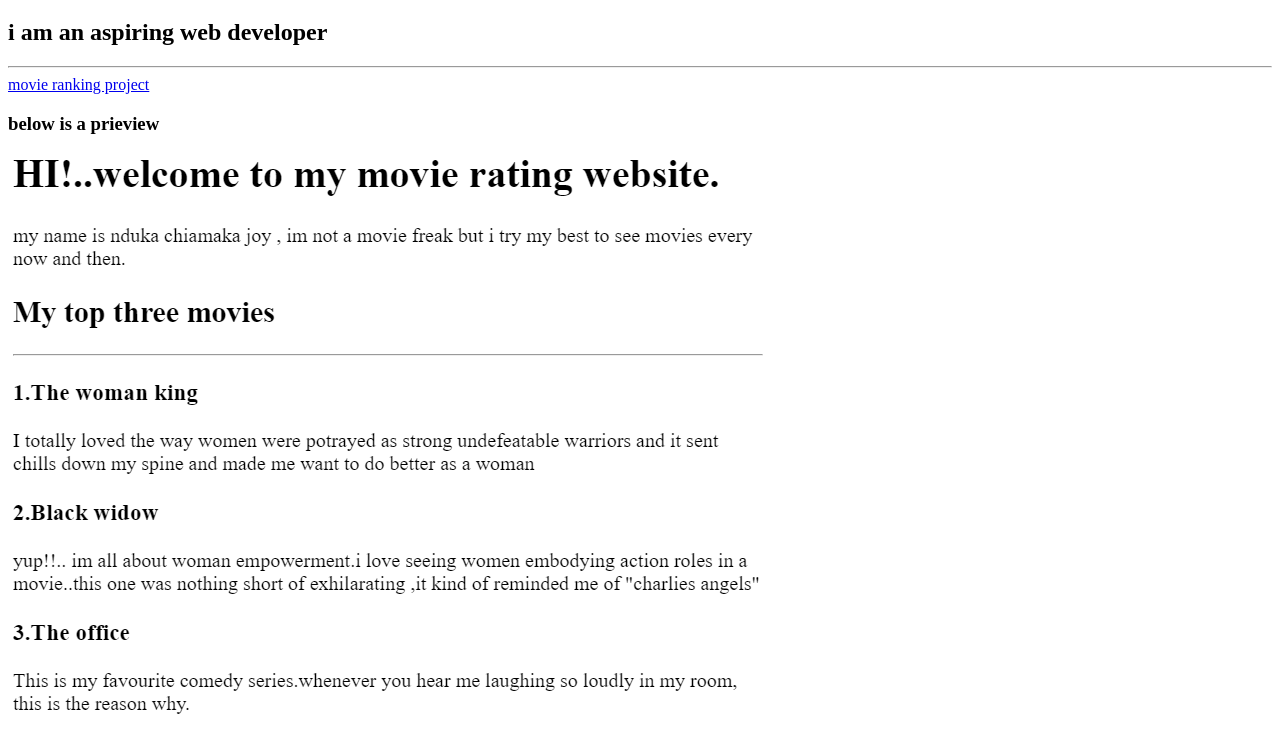
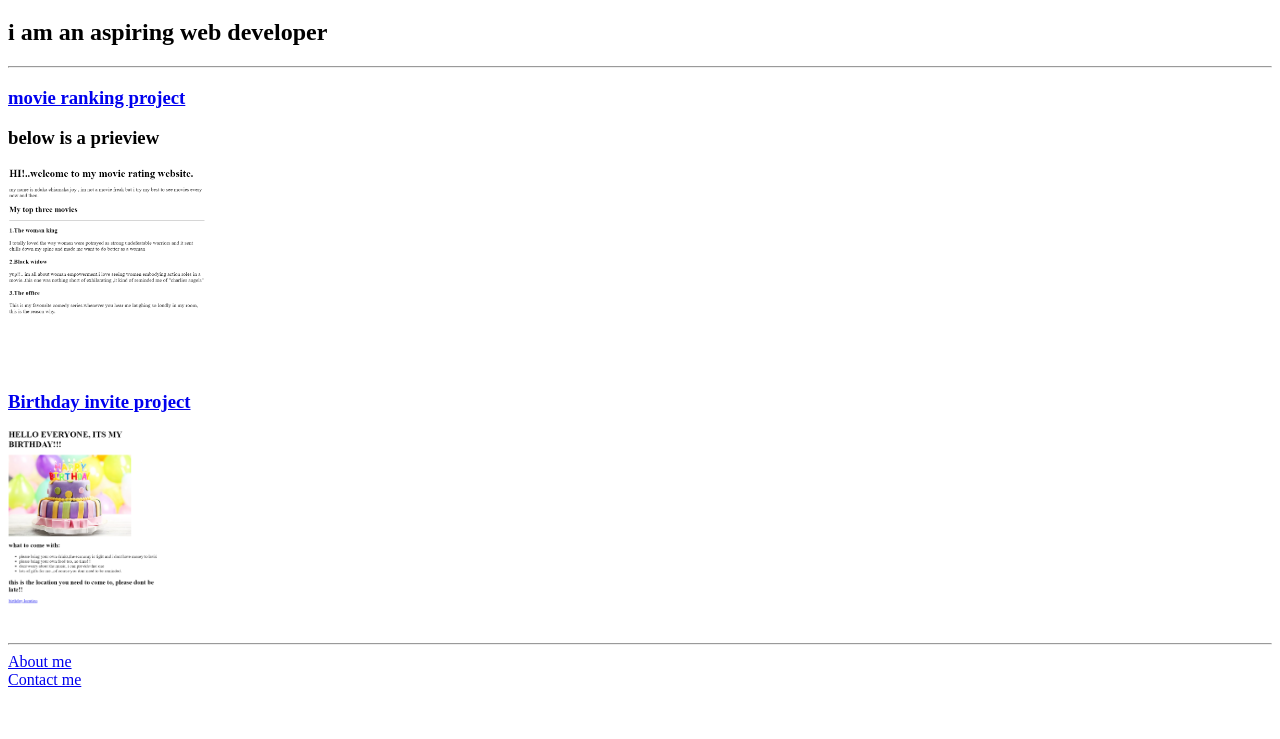
Before and after one commit to Amaka772/html-Portfolio, a plain HTML site: page index.html in a window 1280 px wide. Shown: the part 61-800 px from the top of the page. Drawn offline with Linux system fonts and the light colour scheme.

Commit message:
Add files via upload

```diff
--- a/index.html
+++ b/index.html
@@ -8,11 +8,11 @@
         <h1>NDUKA CHIAMAKA'S WEBSITE</h1>
         <h2>i am an aspiring web developer</h2>
         <hr/>
-        <a href="./public/movie-ranking.html">movie ranking project</a>
+        <h3><a href="./public/movie-ranking.html">movie ranking project</a></h3>
         <h3>below is a prieview</h3>
-        <img src="./rank pic.png"/>
-        <a href="./public/birthday-invite.html">Birthday invite project</a>
-        <img src="./birthday pic.png"/>
+        <img src="./rank pic.png" height="200"/>
+        <h3><a href="./public/birthday-invite.html">Birthday invite project</a></h3>
+        <img src="./birthday pic.png" height="200"/>
         <hr/>
         <a href="./public/about.html">About me</a><br/>
         <a href="./public/contact.html">Contact me</a>
```
